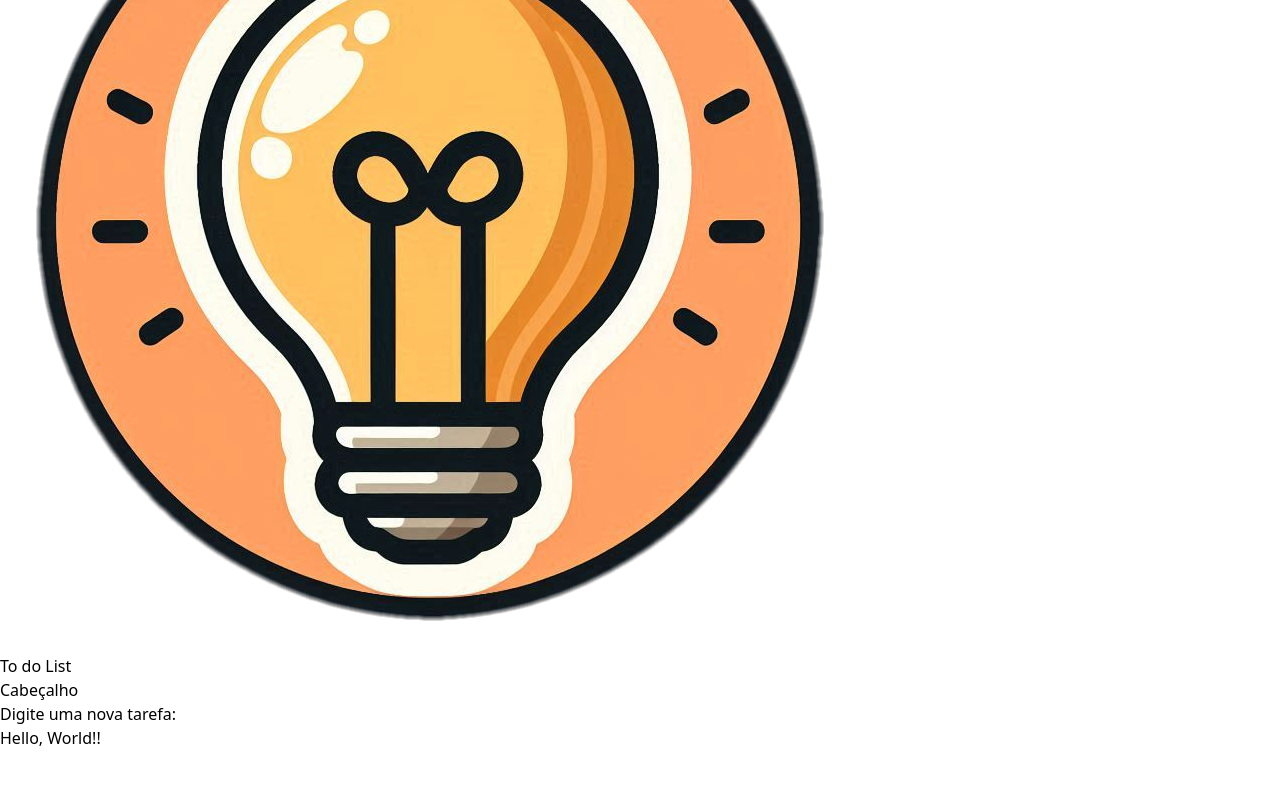
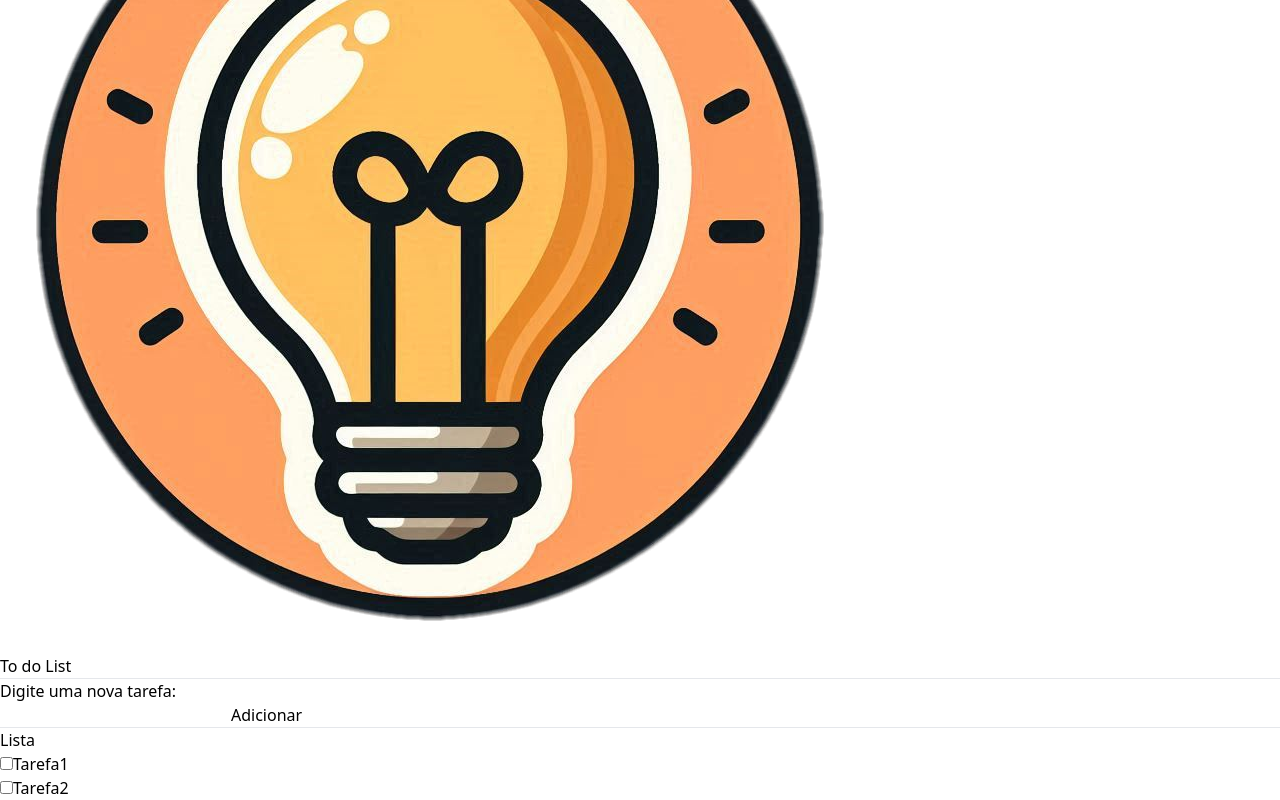
Before and after one commit to HermesWebDeveloper/task-list, a React (Vite) app in the folder task-list/: page / in a window 1280 px wide. Shown: the part 216-1016 px from the top of the page. Before the commit the page ends 966 px from the top, so only its background shows below. Built offline with nearby package versions, Linux system fonts and the light colour scheme.

Commit message:
Iniciado componentes de lista de tarefas e tarefa

```diff
--- a/task-list/package.json
+++ b/task-list/package.json
@@ -26,6 +26,6 @@
     "globals": "^15.9.0",
     "postcss": "^8.4.47",
     "tailwindcss": "^3.4.13",
-    "vite": "^5.4.1"
+    "vite": "^5.4.9"
   }
 }
--- a/task-list/src/components/Header.jsx
+++ b/task-list/src/components/Header.jsx
@@ -10,7 +10,6 @@ function Header () {
                     <h2 className="text-5xl mx-2">To do List</h2>
                 </div>
             </div>
-            <h2>Cabeçalho</h2>
         </>
     )
 }
--- a/task-list/src/components/Index.jsx
+++ /dev/null
@@ -1,11 +0,0 @@
-
-function Index () {
-
-    return(
-        <>
-            <h2 className="">Hello, World!!</h2>
-        </>
-    )
-}
-
-export default Index;
--- a/task-list/src/components/NewTask.jsx
+++ b/task-list/src/components/NewTask.jsx
@@ -4,12 +4,17 @@ function NewTask () {
 
     return(
         <>
-            <div>
-                <form>
-                    <label>Digite uma nova tarefa:</label>
-                    <input type="text" className=""></input>
+            <hr className="border w-[550px] mx-auto"></hr>
+            <div className="flex justify-center p-2 flex-row">
+                <form className="flex flex-col">
+                    <label className="my-2">Digite uma nova tarefa:</label>
+                    <div>
+                        <input type="text" className="border rounded w-96"></input>
+                        <button className="border px-4 mx-2">Adicionar</button>
+                    </div>
                 </form>
             </div>
+            <hr className="border w-[550px] my-4 mx-auto"></hr>
         </>
     )
 }
--- /dev/null
+++ b/task-list/src/components/Task.jsx
@@ -0,0 +1,24 @@
+import { useEffect, useState } from "react";
+
+
+function Task (props) {
+
+    const [classp, setClassp] = useState('');
+
+    useEffect(
+        (
+            () => {props.status === 'feito' ? setClassp('line-through') : setClassp('')}
+        ), [props.tarefa]
+    );
+
+    return (
+        <>
+            <p className={classp}>
+                <input type="checkbox" className="mr-2"></input>
+                {props.tarefa}
+            </p>
+        </>
+    )
+}
+
+export default Task;
--- /dev/null
+++ b/task-list/src/components/TaskList.jsx
@@ -0,0 +1,27 @@
+import Task from "./Task";
+
+
+function TaskList () {
+
+    const lista_tarefas = [
+        ['Tarefa1', 'feito'],
+        ['Tarefa2', 'nfeito'],
+    ];
+
+    return (
+        <>
+            <div className="mx-auto w-[550px]">
+                <h2>Lista</h2>
+                <div>
+                    <ul>
+                        {lista_tarefas.map( (tarefa) => (
+                            <Task tarefa={tarefa[0]} status={tarefa[1]}/>
+                        ))}
+                    </ul>
+                </div>
+            </div>
+        </>
+    )
+}
+
+export default TaskList;
--- a/task-list/src/main.jsx
+++ b/task-list/src/main.jsx
@@ -1,16 +1,16 @@
 import { StrictMode } from 'react'
 import { createRoot } from 'react-dom/client'
-import Index from './components'
 import './style/Index.css'
 import Header from './components/Header'
 import NewTask from './components/NewTask'
+import TaskList from './components/TaskList'
 
 createRoot(document.getElementById('root')).render(
   <StrictMode>
     <div className='font-mono'>
       <Header />
       <NewTask />
-      <Index />
+      <TaskList />
     </div>
   </StrictMode>,
 )
```
Also changed, not shown: 1 other file (tests, documents, lock files or other folders).
